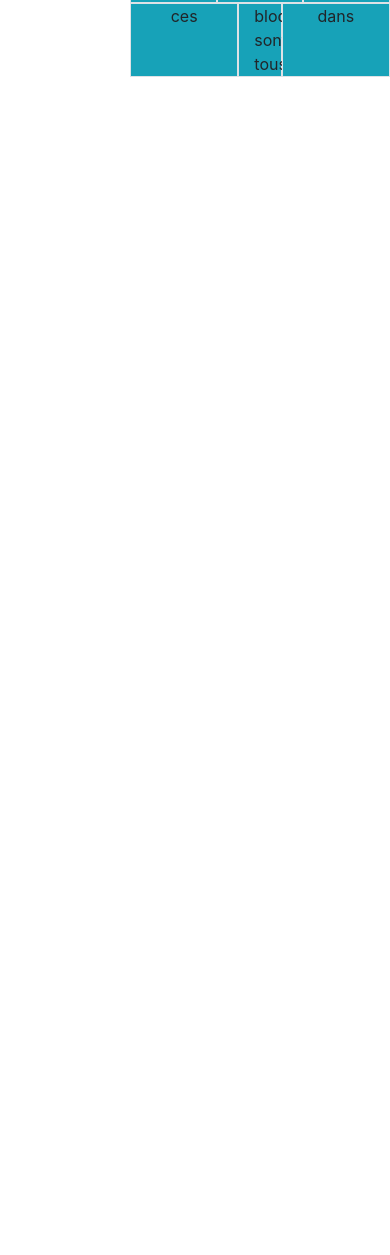
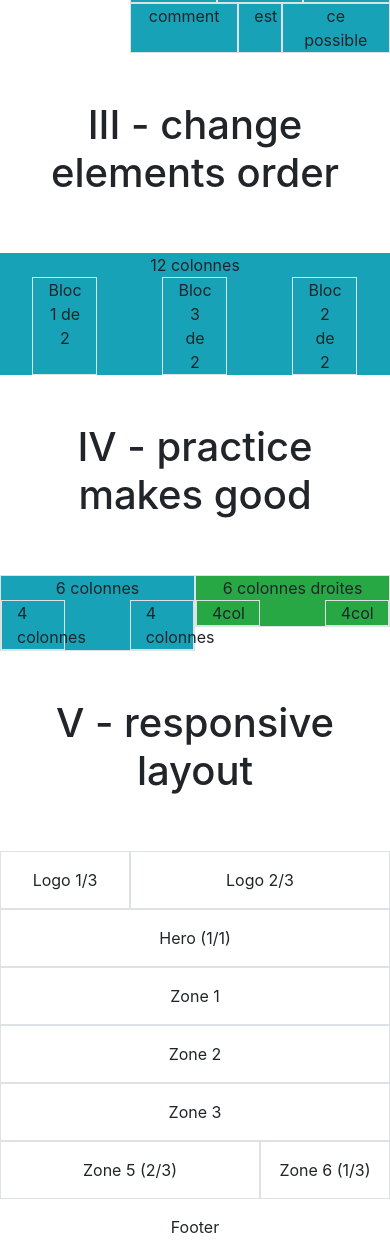
Before and after one commit to MassimoTascone/exercises-bootstrap, a plain HTML site: page index.html in a window 390 px wide. Shown: the part 573-1828 px from the top of the page. Before the commit the page ends 844 px from the top, so only its background shows below. Drawn offline with nearby package versions, Linux system fonts and the light colour scheme.

Commit message:
final exercice trying to make it responsive

```diff
--- a/index.html
+++ b/index.html
@@ -12,29 +12,20 @@
     <link rel="stylesheet" href="assets/css/style.css">
 </head>
 <body>
-
+<!--Ex1-->
     <h1 class="text-center p-5">I - Blocs Positioning</h1>
 
     <div class="container">
         <div class="row bg-info">
 
-            <div class="col-12 text-center">
-                col 12 mec
-            </div>
-                <div class="col-2 offset-1 border text-center">
-                    Coucou
-                </div>
-
-                <div class="col-3 offset-2 border text-center">
-                    Ca
-                </div>
-
-                <div class="col-2 offset-2 border text-center">
-                    Va?
-                </div>
+            <div class="col-12 text-center">col 12 mec</div>
+                <div class="col-2 offset-1 border text-center">Coucou</div>
+                <div class="col-3 offset-2 border text-center">Ca</div>
+                <div class="col-2 offset-2 border text-center">Va?</div>
         </div>
 
     </div>
+<!--Ex2-->
 
     <h1 class="text-center p-5">II - Imbricated Elements</h1>
 <div class="container">
@@ -56,22 +47,98 @@
             <div class="col-3 text-center bg-info border">dans</div>
 
 
-        <div class="col-4 text-center bg-info border">la</div>
-        <div class="col-4 text-center bg-info border">même div</div>
-        <div class="col-4 text-center bg-info border">dans</div>
+            <div class="col-4 text-center bg-info border">la</div>
+            <div class="col-4 text-center bg-info border">même div</div>
+            <div class="col-4 text-center bg-info border">dans</div>
 
-        <div class="col-5 text-center bg-info border">ces</div>
-        <div class="col-2 text-center bg-info border">blocs sont tous</div>
-        <div class="col-5 text-center bg-info border">dans</div>
+            <div class="col-5 text-center bg-info border">comment</div>
+            <div class="col-2 text-center bg-info border">est</div>
+            <div class="col-5 text-center bg-info border">ce possible</div>
     </div>
 
     </div>
 
 
     </div>
+</div>
+<!--Ex3-->
+
+    <h1  class="text-center p-5"> III - change elements order</h1>
+
+<div class="container">
+    <div class="row bg-info text-center">
+
+        <div class="col-12">12 colonnes</div>
+        <div class="col-2 border offset-1">Bloc 1 de 2</div>
+        <div class="col-2 border offset-2">Bloc 3 de 2</div>
+        <div class="col-2 border offset-2">Bloc 2 de 2</div>
+    </div>
+</div>
 
 
+<!--Ex4-->
+
+<h1 class="text-center p-5">IV - practice makes good</h1>
+
+<div class="container">
+    <div class="row">
+        <div class="col-6 border">
+            <div class="row bg-info">
+                <div class="col-12 text-center">6 colonnes</div>
+                <div class="col-4 border">4 colonnes</div>
+                <div class="col-4 border offset-4">4 colonnes</div>
+            </div>
+        </div>
+
+        <div class="col-6">
+            <div class="row bg-success border text-center">
+                <div class="col-12">6 colonnes droites</div>
+                <div class="col-4 border">4col</div>
+                <div class="col-4 border offset-4">4col</div>
+            </div>
+        </div>
+    </div>
 </div>
+
+<h1 class="text-center p-5">V - responsive layout</h1>
+
+<div class="container">
+    <div class="row">
+        <div class="col-4 border text-center p-3">Logo 1/3</div>
+        <div class="col-8 border text-center p-3">Logo 2/3</div>
+    </div>
+
+    <div class="row">
+        <div class="col-12 border text-center p-3">Hero (1/1)</div>
+    </div>
+
+    <div class="row">
+            <div class="col-12 border text-center p-3">Zone 1</div>
+    </div>
+
+    <div class="row">
+            <div class="col-12 border text-center p-3">Zone 2</div>
+    </div>
+
+    <div class="row">
+            <div class="col-12 border text-center p-3">Zone 3</div>
+    </div>
+
+    <div class="row">
+            <div class="col-8 border text-center p-3">Zone 5 (2/3)</div>
+            <div class="col-4 border text-center p-3">Zone 6 (1/3)</div>
+    </div>
+
+    <div class="row">
+        <div class="col-12 text-center p-3">Footer</div>
+    </div>
+
+
+
+
+
+
+
 
 
 
```
